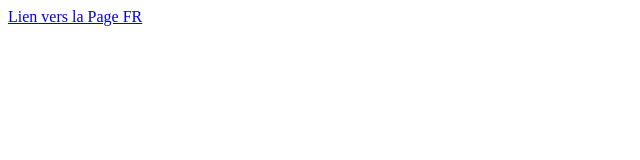
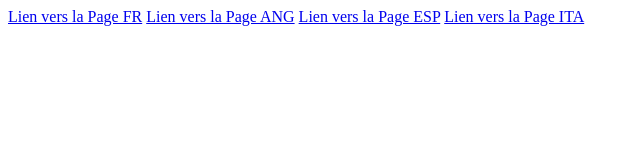
Before and after one commit to Hippolyte421/Halloween-16, a plain HTML site: page index.html in a window 1280 px wide. Shown: the whole page, without its empty margins (0-640 px from the left). Drawn offline with Linux system fonts and the light colour scheme.

Commit message:
Link to Landing PAGE 1
Esp, ang, ita

```diff
--- a/index.html
+++ b/index.html
@@ -8,5 +8,8 @@
 </head>
 <body>
     <a link href="pagefr.html">Lien vers la Page FR</a>
+    <a link href="pageang.html">Lien vers la Page ANG</a>
+    <a link href="pageesp.html">Lien vers la Page ESP</a>
+    <a link href="pageita.html">Lien vers la Page ITA</a>
 </body>
 </html>
```
